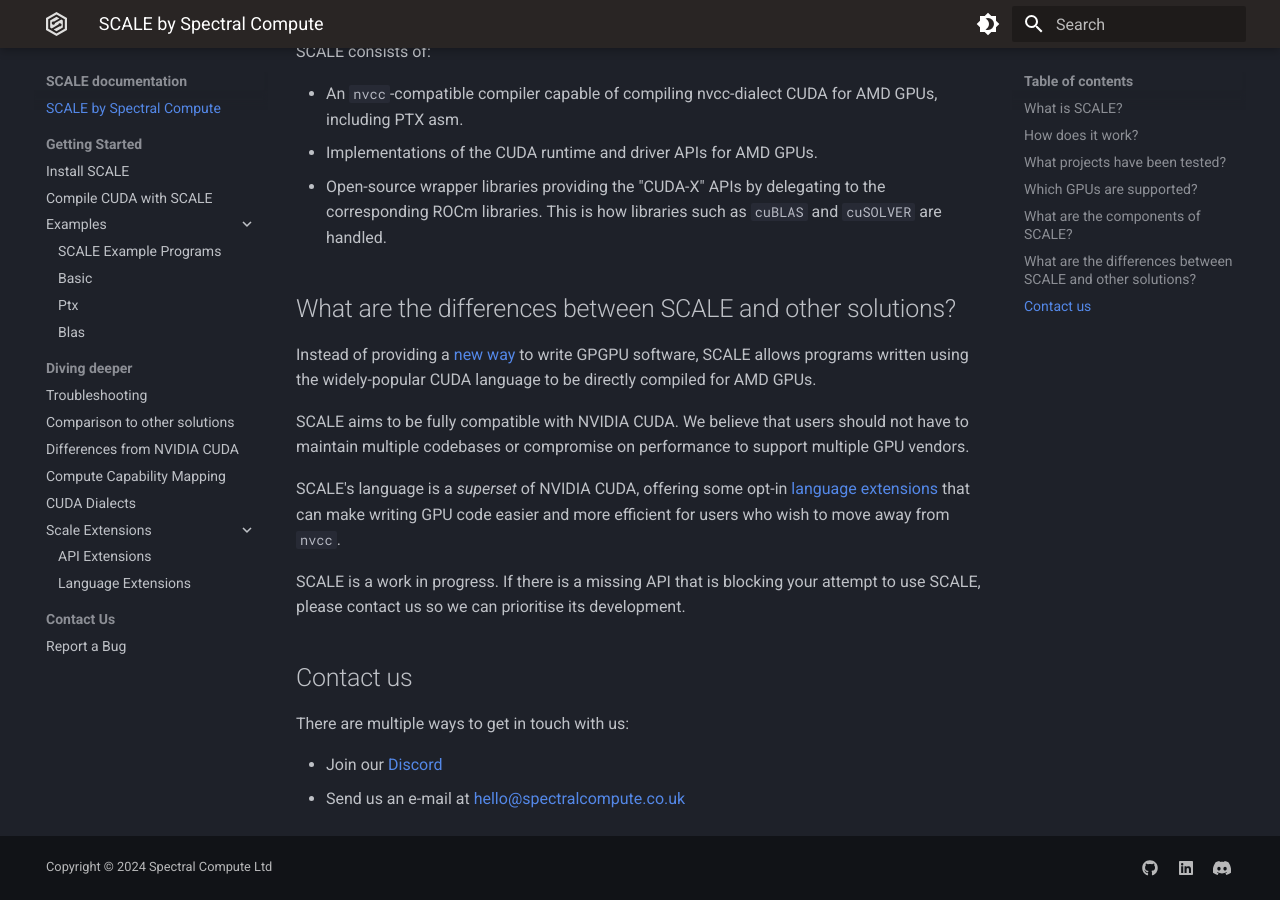
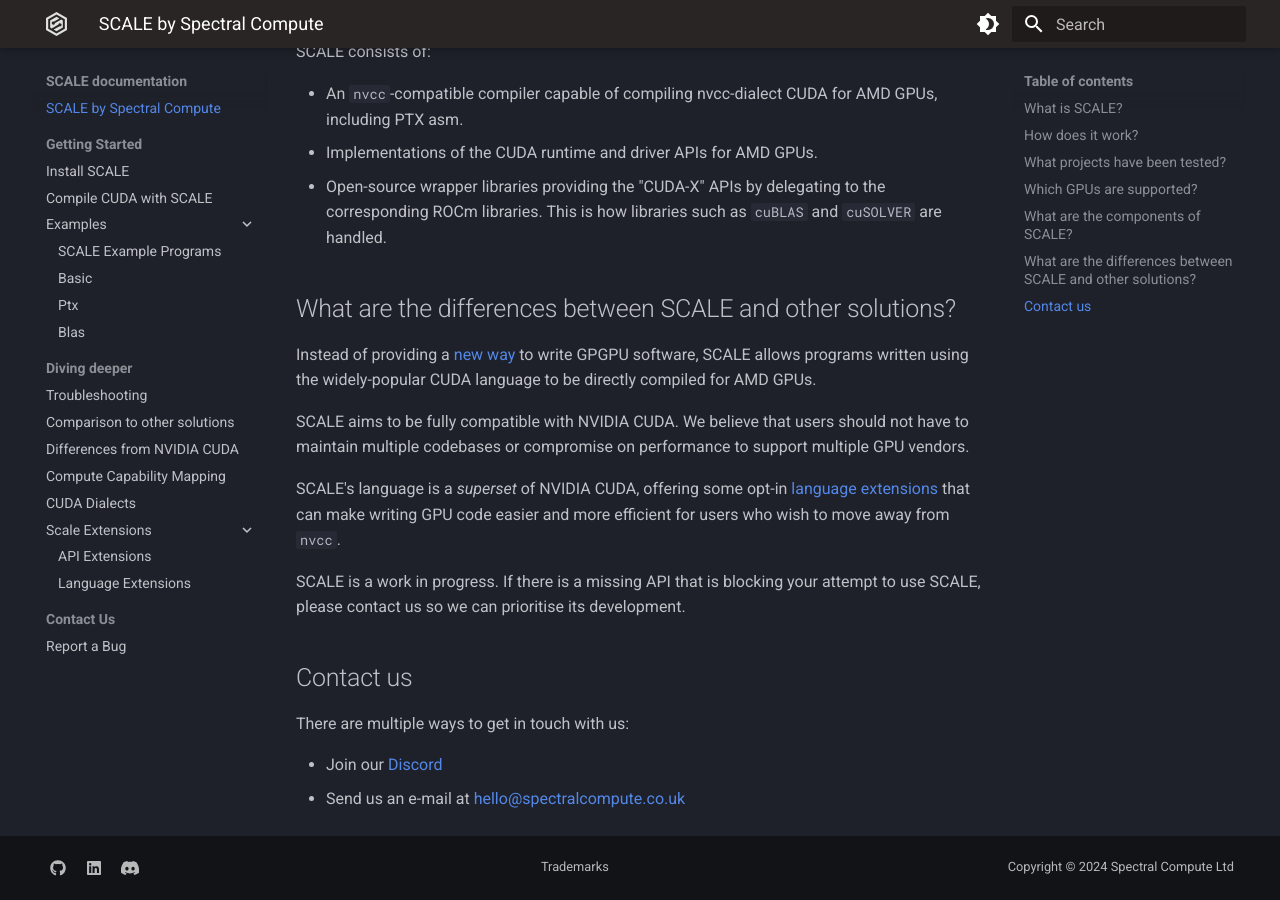
Before and after one commit to spectral-compute/scale-docs, an MkDocs documentation site: the page built from docs/README.md, in a window 1280 px wide and 900 px high, scrolled down 1755 px. Built offline with MkDocs 1.6.1 and Material for MkDocs 9.7.7, drawn with Linux system fonts in a browser that asks for light colours.

Commit message:
Add use of trademarks doc and link it from footer

```diff
--- a/mkdocs.yml
+++ b/mkdocs.yml
@@ -4,6 +4,7 @@ extra_css:
   - style.css
 theme:
   name: material
+  custom_dir: overrides
   logo: logo_white.svg
   favicon: favicon.png
   palette:
--- /dev/null
+++ b/overrides/partials/footer.html
@@ -0,0 +1,57 @@
+{#-
+  This file was automatically generated - do not edit
+-#}
+<footer class="md-footer">
+  {% if "navigation.footer" in features %}
+    {% if page.previous_page or page.next_page %}
+      {% if page.meta and page.meta.hide %}
+        {% set hidden = "hidden" if "footer" in page.meta.hide %}
+      {% endif %}
+      <nav class="md-footer__inner md-grid" aria-label="{{ lang.t('footer') }}" {{ hidden }}>
+        {% if page.previous_page %}
+          {% set direction = lang.t("footer.previous") %}
+          <a href="{{ page.previous_page.url | url }}" class="md-footer__link md-footer__link--prev" aria-label="{{ direction }}: {{ page.previous_page.title | e }}">
+            <div class="md-footer__button md-icon">
+              {% set icon = config.theme.icon.previous or "material/arrow-left" %}
+              {% include ".icons/" ~ icon ~ ".svg" %}
+            </div>
+            <div class="md-footer__title">
+              <span class="md-footer__direction">
+                {{ direction }}
+              </span>
+              <div class="md-ellipsis">
+                {{ page.previous_page.title }}
+              </div>
+            </div>
+          </a>
+        {% endif %}
+        {% if page.next_page %}
+          {% set direction = lang.t("footer.next") %}
+          <a href="{{ page.next_page.url | url }}" class="md-footer__link md-footer__link--next" aria-label="{{ direction }}: {{ page.next_page.title | e }}">
+            <div class="md-footer__title">
+              <span class="md-footer__direction">
+                {{ direction }}
+              </span>
+              <div class="md-ellipsis">
+                {{ page.next_page.title }}
+              </div>
+            </div>
+            <div class="md-footer__button md-icon">
+              {% set icon = config.theme.icon.next or "material/arrow-right" %}
+              {% include ".icons/" ~ icon ~ ".svg" %}
+            </div>
+          </a>
+        {% endif %}
+      </nav>
+    {% endif %}
+  {% endif %}
+  <div class="md-footer-meta md-typeset">
+    <div class="md-footer-meta__inner md-grid">
+      {% if config.extra.social %}
+        {% include "partials/social.html" %}
+      {% endif %}
+      <div class="md-copyright"><a href="/use_of_trademarks">Trademarks</a></div>
+      {% include "partials/copyright.html" %}
+    </div>
+  </div>
+</footer>
```
Also changed, not shown: docs/use_of_trademarks.md (added, +8 -0 lines).
